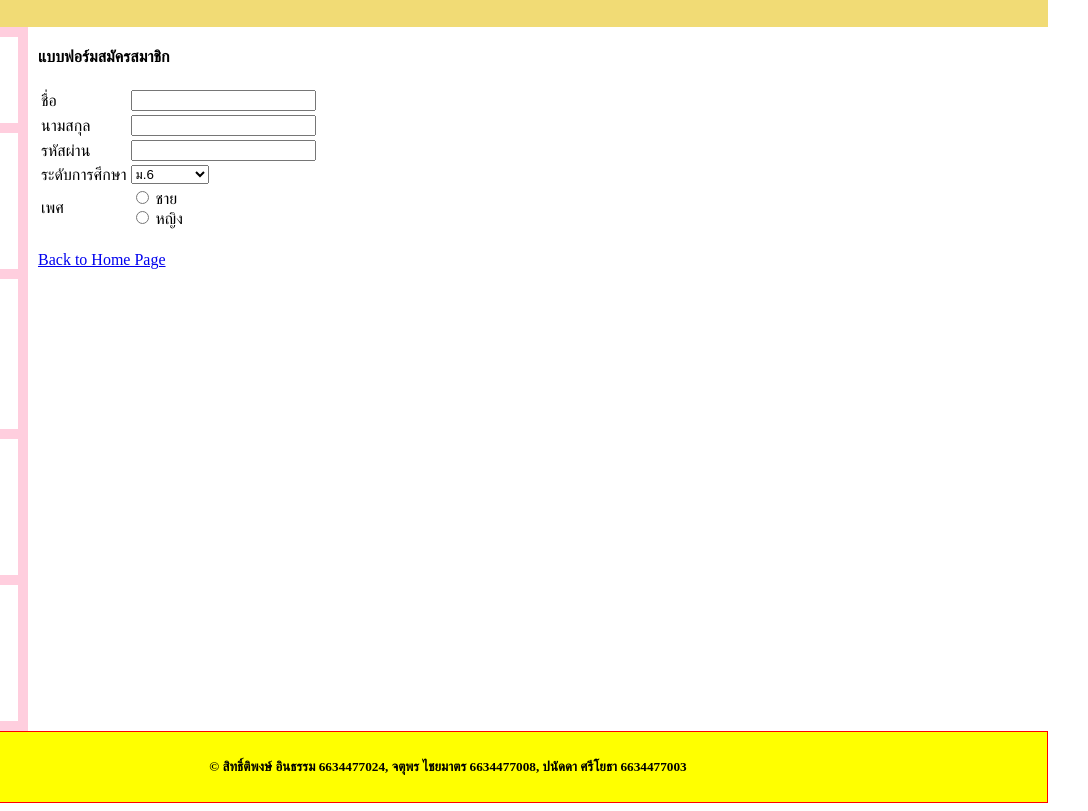
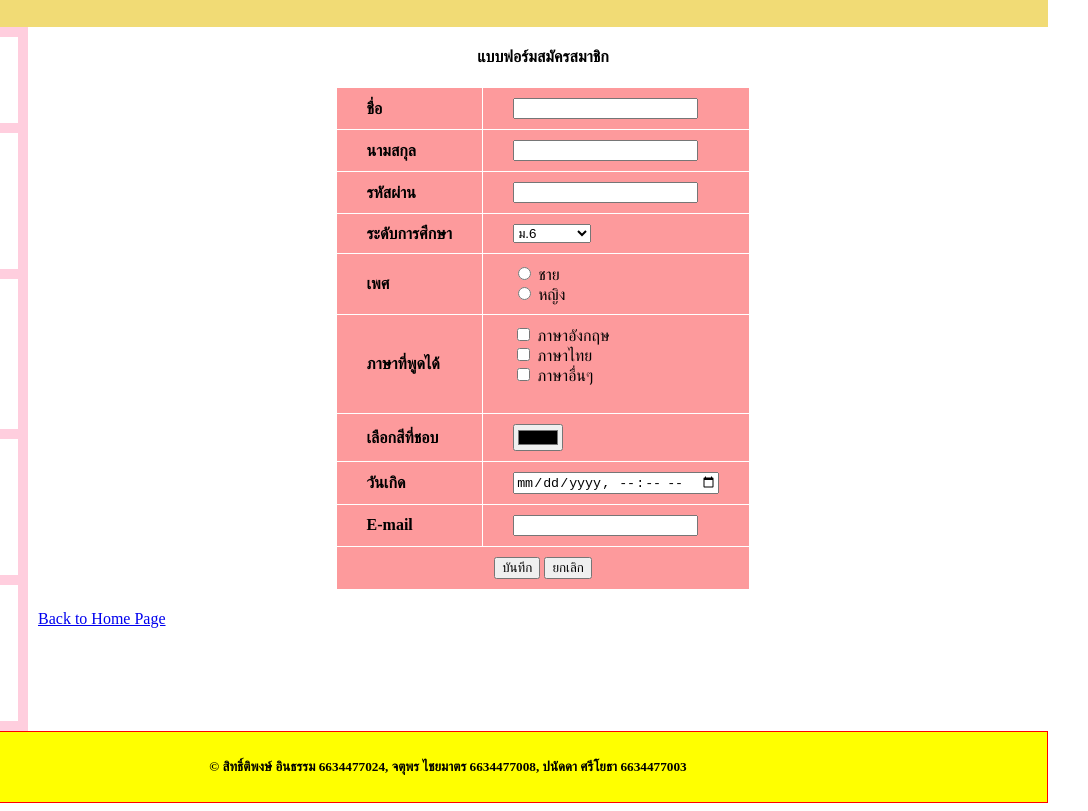
Before and after one commit to sittiphong/hitsong90s, a plain HTML site: page form.html in a window 1280 px wide. Shown: the part 123-934 px from the top of the page, 192-1280 px from the left. Drawn offline with Linux system fonts and the light colour scheme.

Commit message:
Add register form completed

```diff
--- a/css/css.css
+++ b/css/css.css
@@ -123,7 +123,12 @@
     width: 30%;
     height: 5px;
     background-color: blue;
-    align : left
-
   }
   /*Form Contact*/
+.regis-form h4{
+  text-align: center;
+
+}
+.regis-form table{
+  margin: auto;
+}
--- a/form.html
+++ b/form.html
@@ -5,7 +5,17 @@
     <link rel="stylesheet" href="css/css.css">
     <meta charset="UTF-8">
     <title>Home Page</title>
+<style>
+      table{
+        background-color: #FD9A9C;
+        border-collapse: collapse;
+      }
+      td{
+        padding: 10px 30px 10px 30px;
+        border: 0.5px solid white;
 
+      }
+</style>
   </head>
   <body>
     <div class="container">
@@ -29,24 +39,24 @@
       </div>
       <div class="content">
         <div class="padding-content">
-          <div class="regit-form">
+          <div class="regis-form">
             <h4>แบบฟอร์มสมัครสมาชิก</h4>
             <form action="#">
             <table>
                 <tr>
-                    <td>ชื่อ</td>
+                    <td><b>ชื่อ</b></td>
                     <td><input type="text"></td>
                 </tr>
                 <tr>
-                    <td>นามสกุล</td>
+                    <td><b>นามสกุล</b></td>
                     <td><input type="text"></td>
                 </tr>
                 <tr>
-                    <td>รหัสผ่าน</td>
+                    <td><b>รหัสผ่าน</b></td>
                     <td><input type="password"></td>
                 </tr>
                 <tr>
-                    <td>ระดับการศึกษา</td>
+                    <td><b>ระดับการศึกษา</b></td>
                     <td>
                         <select>
                             <option>ม.6</option>
@@ -59,13 +69,42 @@
                     </td>
                 </tr>
                 <tr>
-                    <td>เพศ</td>
+                    <td><b>เพศ</b></td>
                     <td>
                         <input type="radio" id="men" name="sex" value="men">
                         <label for="men">ชาย</label><br>
                         <input type="radio" id="women" name="sex" value="women">
                         <label for="women">หญิง</label>
                     </td>
+                </tr>
+                <tr>
+                  <td><b>ภาษาที่พูดได้</b></td>
+                  <td>
+                    <input type="checkbox" id="eng" name="eng" value="eng">
+                    <label for="eng">ภาษาอังกฤษ</label><br>
+                    <input type="checkbox" id="th" name="th" value="th">
+                    <label for="eng">ภาษาไทย</label><br>
+                    <input type="checkbox" id="other" name="other" value="other">
+                    <label for="other">ภาษาอื่นๆ</label><br><br>
+                  </td>
+                </tr>
+                <tr>
+                  <td><b></be>เลือกสีที่ชอบ</b></td>
+                  <td><input type="color"></td>
+                </tr>
+                <tr>
+                  <td><b>วันเกิด</b></td>
+                  <td><input type="datetime-local"></td>
+                </tr>
+                <tr>
+                  <td><b>E-mail</b></td>
+                  <td><input type="email"></td>
+                </tr>
+                <tr style="text-align: center;">
+                  <td colspan="2">
+                      <input type="submit" value="บันทึก">
+                      <input type="reset" value="ยกเลิก">
+                  </td>
                 </tr>
             </table>
             </form>
```
